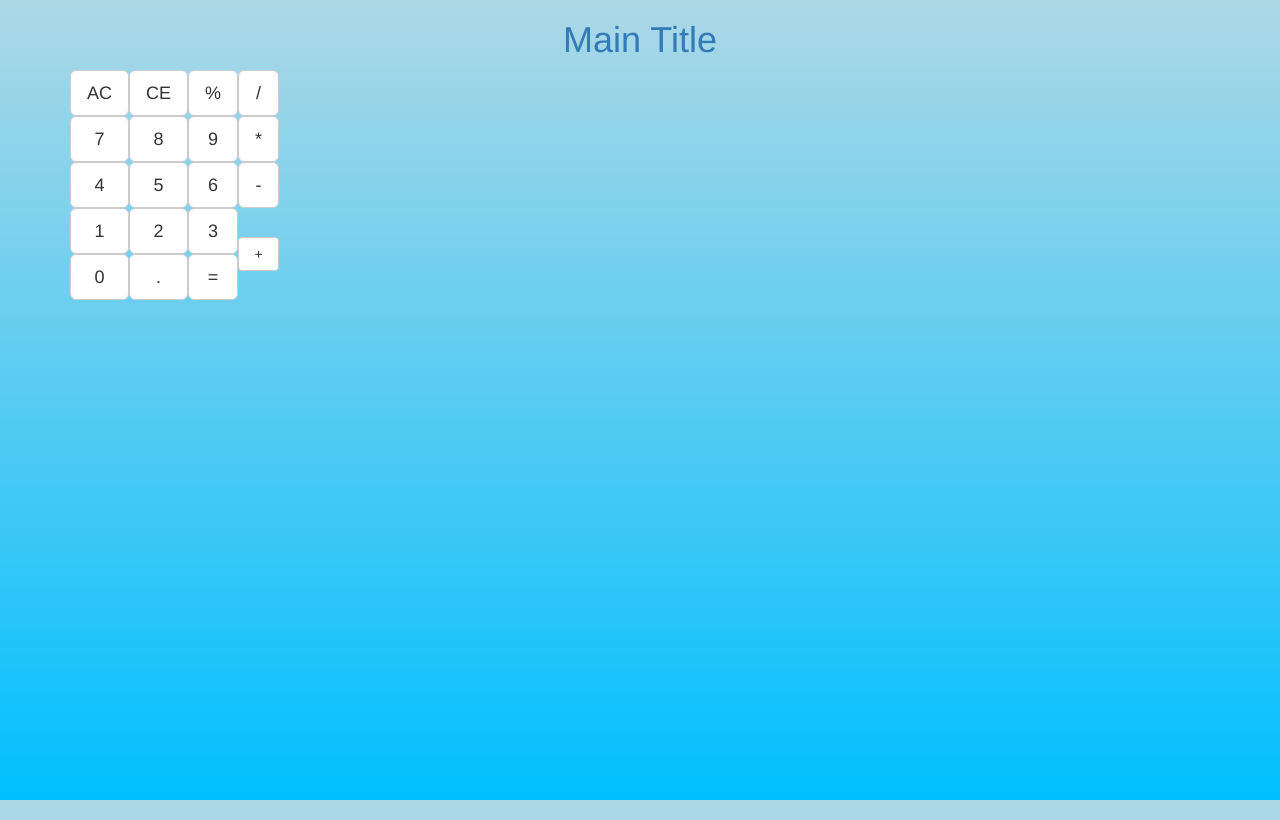
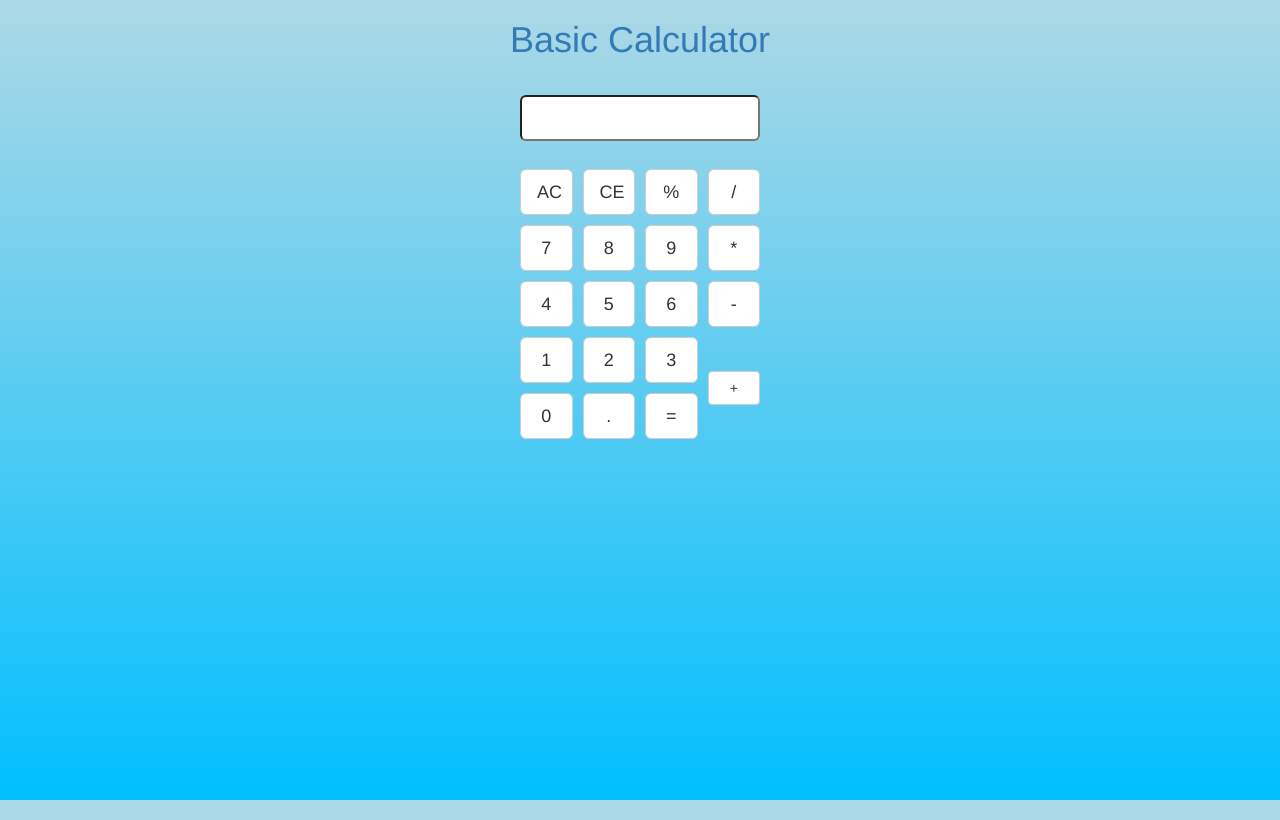
Before and after one commit to nikrb/calc, a plain HTML site: page index.html in a window 1280 px wide. Drawn offline with nearby package versions, Linux system fonts and the light colour scheme.

Commit message:
playing with the layout

```diff
--- a/css/style.css
+++ b/css/style.css
@@ -9,7 +9,18 @@ body {
     background: blue; /* Old browsers */
     background: linear-gradient( lightblue, deepskyblue);
 }
-
+table {
+  margin:20px auto;
+  table-layout: fixed;
+  width:250px;
+}
+table td {
+  padding:5px;
+}
+table td input {
+  margin-bottom: 1em;
+  width:100%;
+}
 table td button {
   width:100%;
 }
--- a/index.html
+++ b/index.html
@@ -8,10 +8,13 @@
   </head>
 <body>
 <div class='text-center' >
-  <h1 class="text-primary">Main Title</h1>
+  <h1 class="text-primary">Basic Calculator</h1>
 </div>
 <div class='container'>
   <table>
+    <tr>
+      <td colspan="4"><input type='text' class='input-lg text-right' /></td>
+    </tr>
     <tr>
       <td><button class='btn btn-default btn-lg'>AC</button></td>
       <td><button class='btn btn-default btn-lg'>CE</button></td>
```
